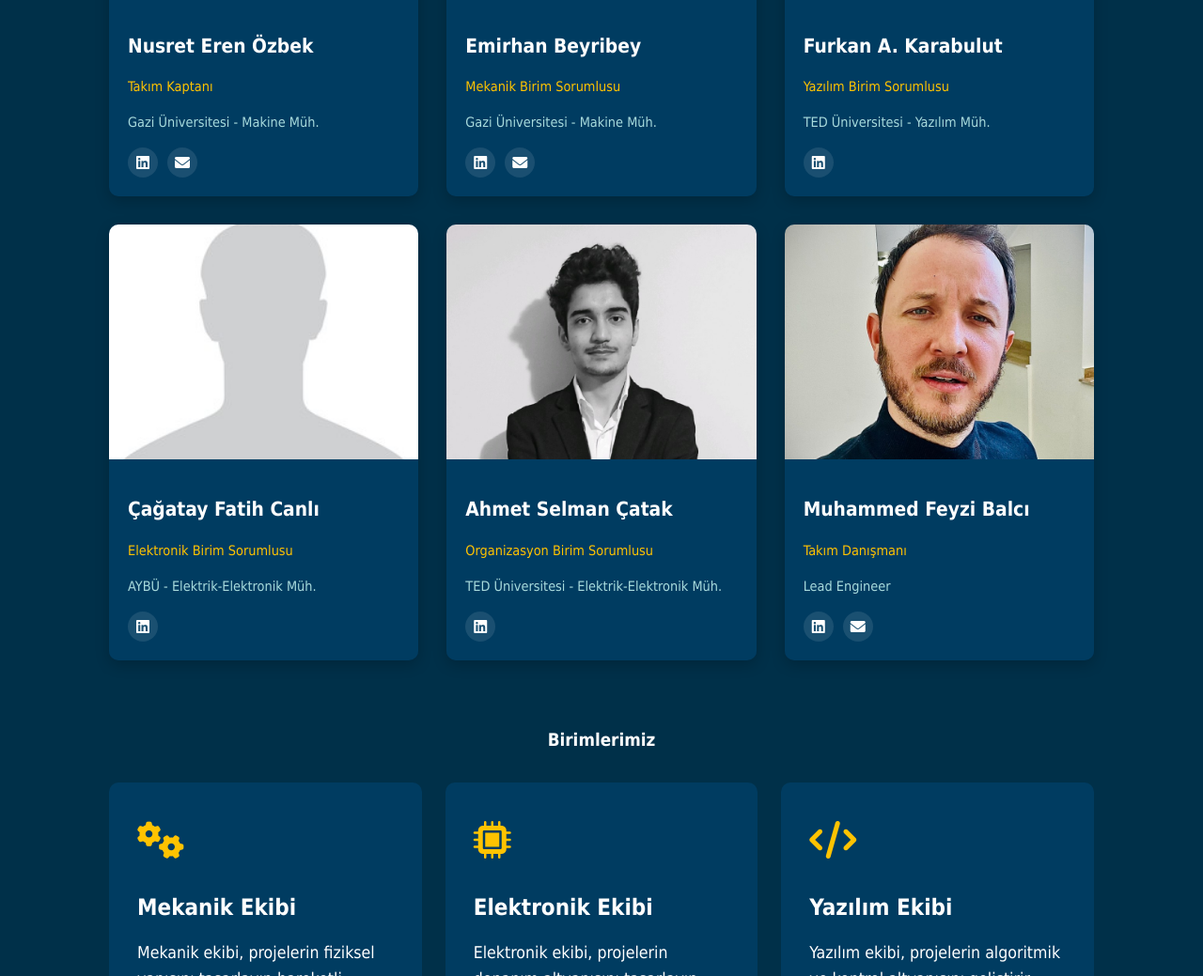
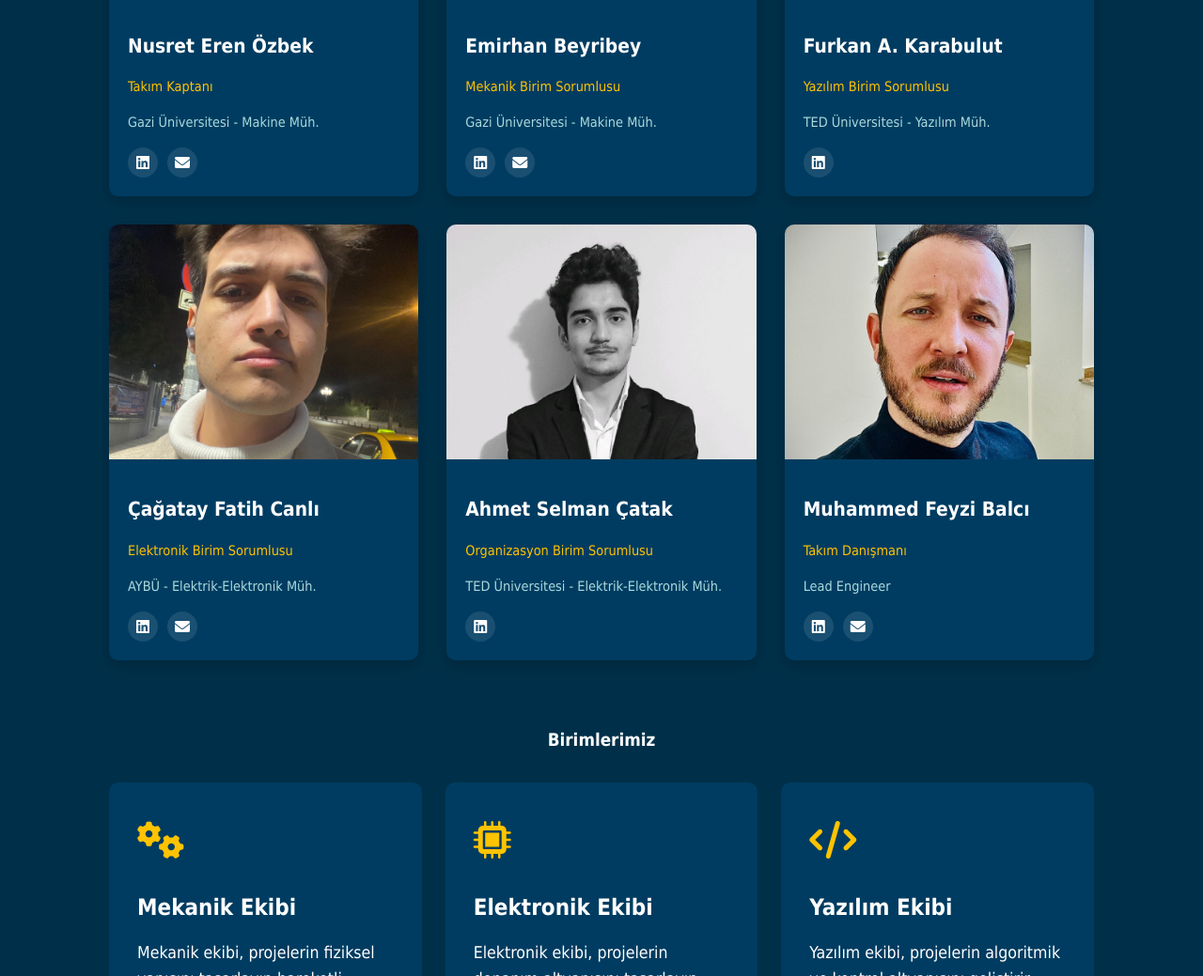
Before and after one commit to alihaydarsucu/pusula.github.io, a plain HTML site: page index.html in a window 1280 px wide. Shown: the part 2860-3899 px from the top of the page at 94% size. Drawn offline with Linux system fonts and the light colour scheme.

Commit message:
Add profile image for Çağatay Fatih Canlı in team section

```diff
--- a/index.html
+++ b/index.html
@@ -144,13 +144,14 @@
                 </div>
 
                 <div class="team-member">
-                    <img src="Images/Team Members/empty_profile.png" alt="Çağatay Fatih Canlı" class="team-img">
+                    <img src="Images/Team Members/cagatay_fatih_canli.jpeg" alt="Çağatay Fatih Canlı" class="team-img">
                     <div class="team-info">
                         <h3 class="team-name">Çağatay Fatih Canlı</h3>
                         <p class="team-role">Elektronik Birim Sorumlusu</p>
                         <p class="team-university">AYBÜ - Elektrik-Elektronik Müh.</p>
                         <div class="team-social">
                             <a href="https://www.linkedin.com/in/%C3%A7a%C4%9Fatay-fatih-canl%C4%B1-8194272a3/" aria-label="LinkedIn"><i class="fab fa-linkedin"></i></a>
+                            <a href="mailto:cagatayfatihcanli@gmail.com" aria-label="mail-to"><i class="fas fa-envelope"></i></a>
                         </div>
                     </div>
                 </div>
```
Also changed, not shown: Images/Team Members/cagatay_fatih_canli.jpeg (added).
